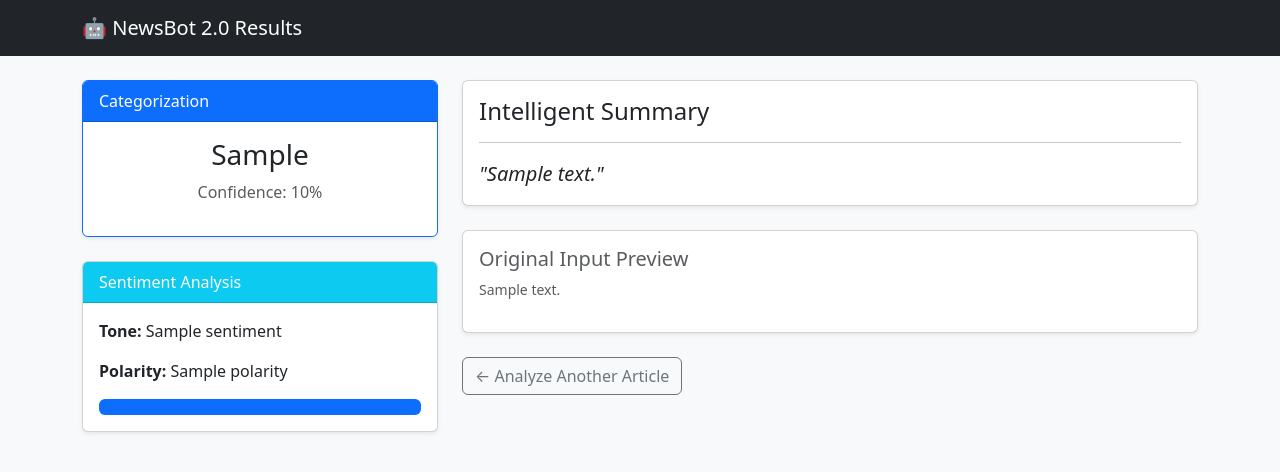
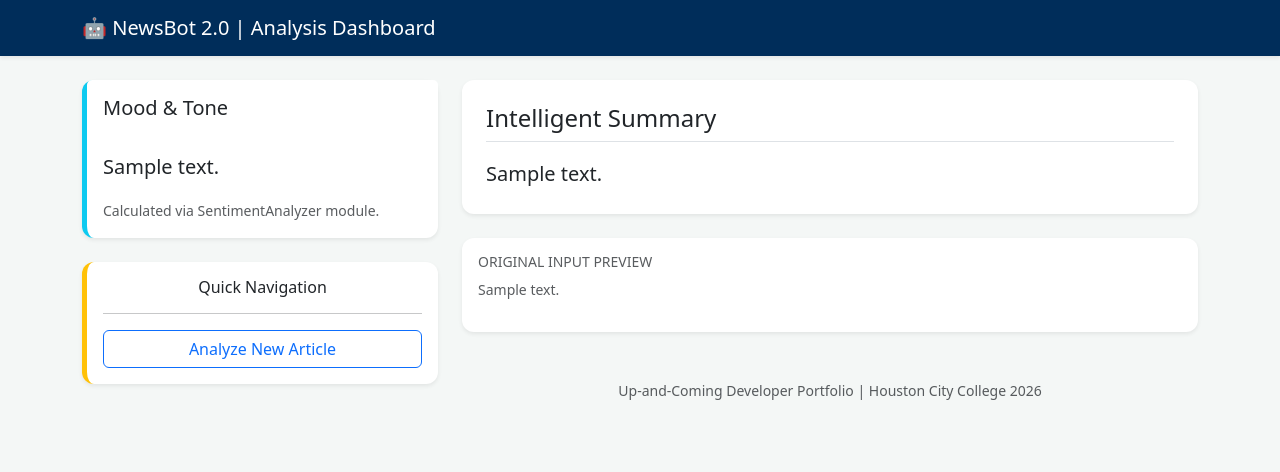
Before and after one commit to BrandonLee-98/ITAI2373-NewsBot-Final, a Flask app: template templates/results.html in a window 1280 px wide. Shown: the top 472 px of the page. Run offline with Flask 3, Linux system fonts and the light colour scheme; the template is opened without the code that fills it: most values are stand-ins (such as "Sample title", 1, 10 or a date in 2020); parts of the project's set-up code (start-up, migrations or seed data) failed here and were passed over.

Commit message:
Refactor results.html layout and styling

```diff
--- a/templates/results.html
+++ b/templates/results.html
@@ -2,59 +2,67 @@
 <html lang="en">
 <head>
     <meta charset="UTF-8">
+    <meta name="viewport" content="width=device-width, initial-scale=1.0">
     <title>Analysis Results | NewsBot 2.0</title>
     <link href="https://cdn.jsdelivr.net/npm/bootstrap@5.3.0/dist/css/bootstrap.min.css" rel="stylesheet">
+    <style>
+        body { background-color: #f4f7f6; }
+        .navbar { background-color: #002d5a; } /* HCC-style Deep Blue */
+        .card { border: none; border-radius: 12px; }
+    </style>
 </head>
-<body class="bg-light">
+<body>
 
-<nav class="navbar navbar-dark bg-dark mb-4">
+<nav class="navbar navbar-dark mb-4 shadow-sm">
     <div class="container">
-        <a class="navbar-brand" href="/">🤖 NewsBot 2.0 Results</a>
+        <a class="navbar-brand" href="/">🤖 NewsBot 2.0 | Analysis Dashboard</a>
     </div>
 </nav>
 
 <div class="container">
     <div class="row">
         <div class="col-md-4">
-            <div class="card mb-4 shadow-sm border-primary">
-                <div class="card-header bg-primary text-white">Categorization</div>
+            <div class="card mb-4 shadow-sm border-start border-info border-5">
+                <div class="card-header bg-white border-0 py-3">
+                    <h5 class="card-title mb-0">Mood & Tone</h5>
+                </div>
                 <div class="card-body">
-                    <h3 class="text-center">{{ classification.primary_category }}</h3>
-                    <p class="text-muted text-center">Confidence: {{ (classification.confidence * 100)|round(2) }}%</p>
+                    <p class="lead">{{ sentiment_text }}</p>
+                    <small class="text-muted">Calculated via SentimentAnalyzer module.</small>
                 </div>
             </div>
 
-            <div class="card mb-4 shadow-sm">
-                <div class="card-header bg-info text-white">Sentiment Analysis</div>
-                <div class="card-body">
-                    <p><strong>Tone:</strong> {{ sentiment.label }}</p>
-                    <p><strong>Polarity:</strong> {{ sentiment.polarity }}</p>
-                    <div class="progress">
-                        <div class="progress-bar" role="progressbar" style="width: {{ (sentiment.polarity + 1) * 50 }}%"></div>
-                    </div>
+            <div class="card shadow-sm border-start border-warning border-5">
+                <div class="card-body text-center">
+                    <h6>Quick Navigation</h6>
+                    <hr>
+                    <a href="/" class="btn btn-outline-primary w-100">Analyze New Article</a>
                 </div>
             </div>
         </div>
 
         <div class="col-md-8">
             <div class="card shadow-sm mb-4">
-                <div class="card-body">
-                    <h4 class="card-title">Intelligent Summary</h4>
-                    <hr>
-                    <p class="card-text lead" style="font-style: italic;">
-                        "{{ summary }}"
+                <div class="card-body p-4">
+                    <h4 class="card-title border-bottom pb-2">Intelligent Summary</h4>
+                    <p class="card-text fs-5 mt-3" style="line-height: 1.6;">
+                        {{ summary }}
                     </p>
                 </div>
             </div>
 
             <div class="card shadow-sm mb-4">
                 <div class="card-body">
-                    <h5 class="card-title text-muted">Original Input Preview</h5>
-                    <p class="small text-truncate text-muted">{{ text }}</p>
+                    <h6 class="text-muted text-uppercase small mb-2">Original Input Preview</h6>
+                    <p class="text-muted small text-truncate">
+                        {{ original_text }}
+                    </p>
                 </div>
             </div>
 
-            <a href="/" class="btn btn-outline-secondary">← Analyze Another Article</a>
+            <p class="text-center text-muted mt-5 small">
+                Up-and-Coming Developer Portfolio | Houston City College 2026
+            </p>
         </div>
     </div>
 </div>
```
